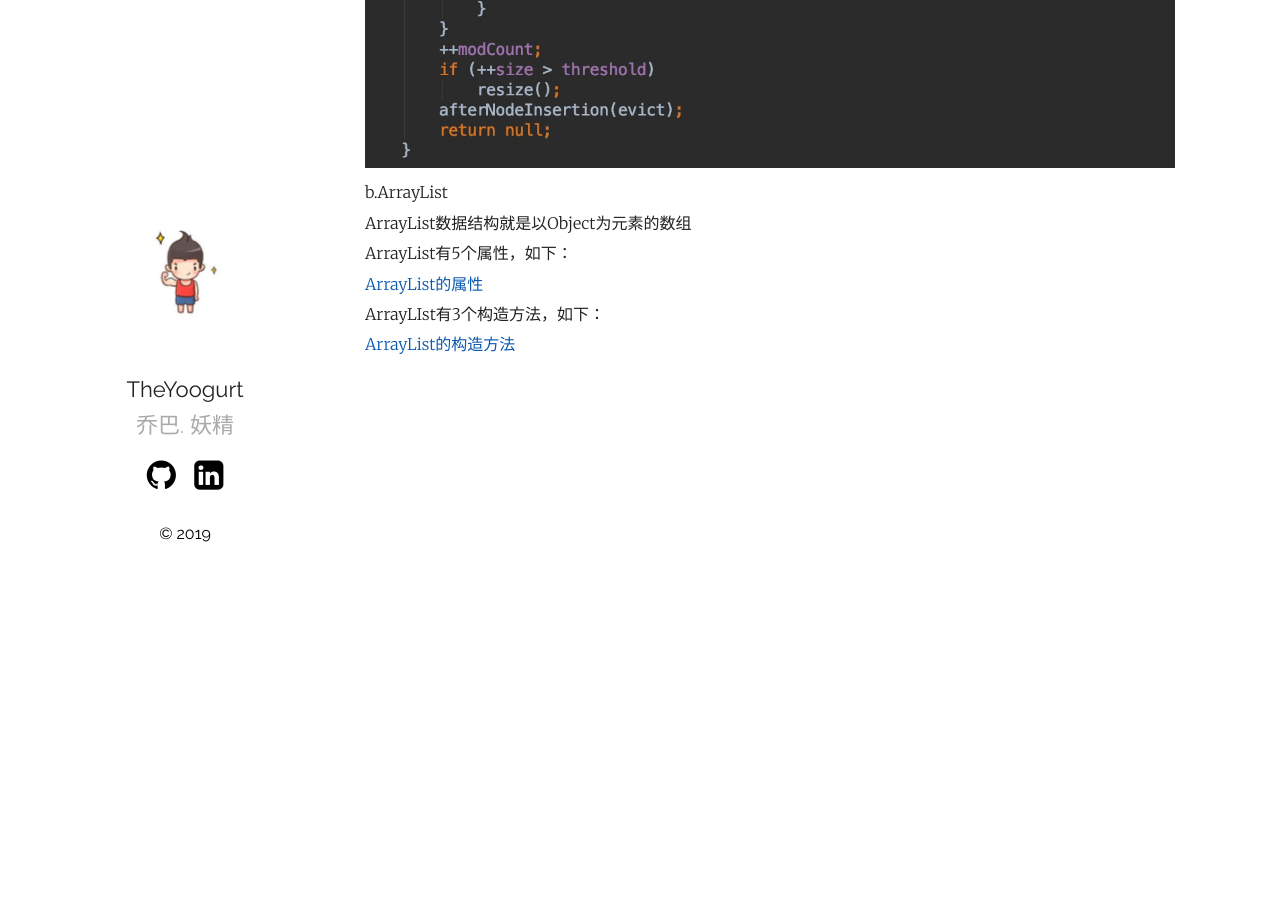
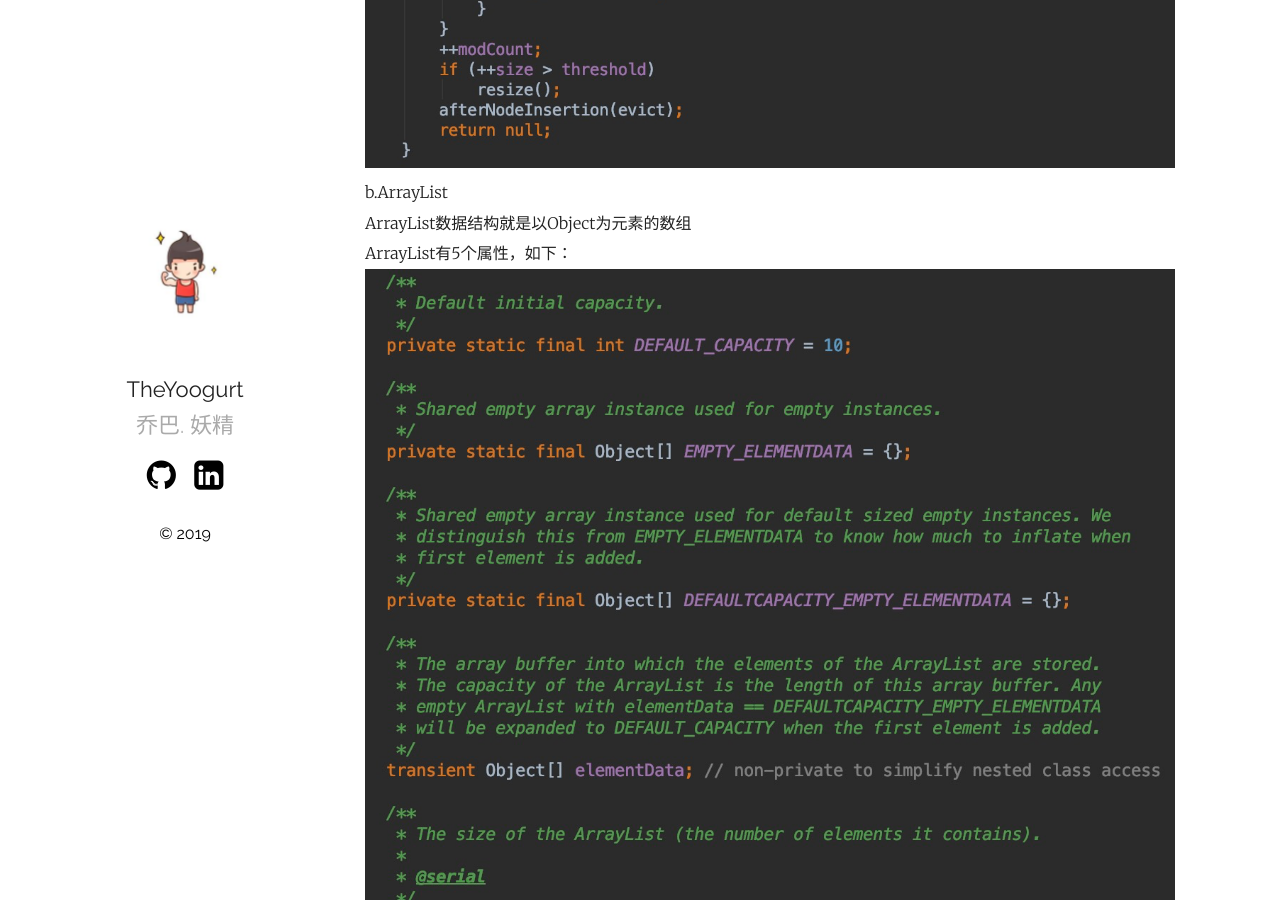
Before and after one commit to TheYoogurt/javalore, a Jekyll site: the page built from index.md, in a window 1280 px wide and 900 px high, scrolled down 2537 px. Built offline with Jekyll 4.4.1, drawn with Linux system fonts in a browser that asks for light colours.

Commit message:
引入ArrayList的代码截图

```diff
--- a/_posts/2019-06-13-mysql索引梳理.markdown
+++ b/_posts/2019-06-13-mysql索引梳理.markdown
@@ -30,6 +30,6 @@ HashMap中每个节点Node实现了Entry接口，节点中包含属性hash,key,v
 b.ArrayList
 ArrayList数据结构就是以Object为元素的数组
 ArrayList有5个属性，如下：
-[ArrayList的属性](assets/ArrayListProperties.png "ArrayList的属性")
+![ArrayList的属性](assets/ArrayListProperties.png "ArrayList的属性")
 ArrayLIst有3个构造方法，如下：
-[ArrayList的构造方法](assets/ArrayListContruct.png "ArrayList的构造方法")
+![ArrayList的构造方法](assets/ArrayListContruct.png "ArrayList的构造方法")
```
